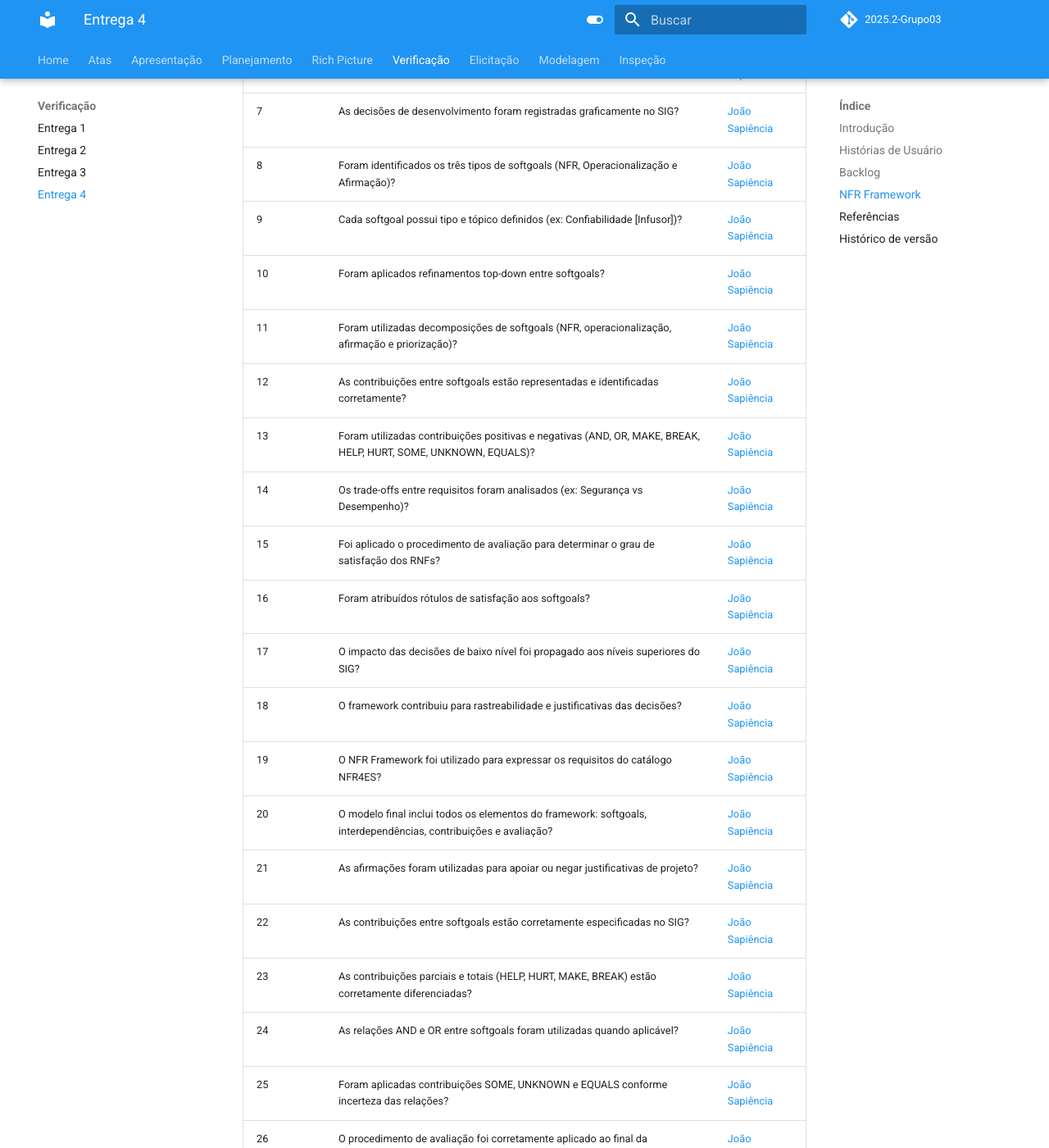
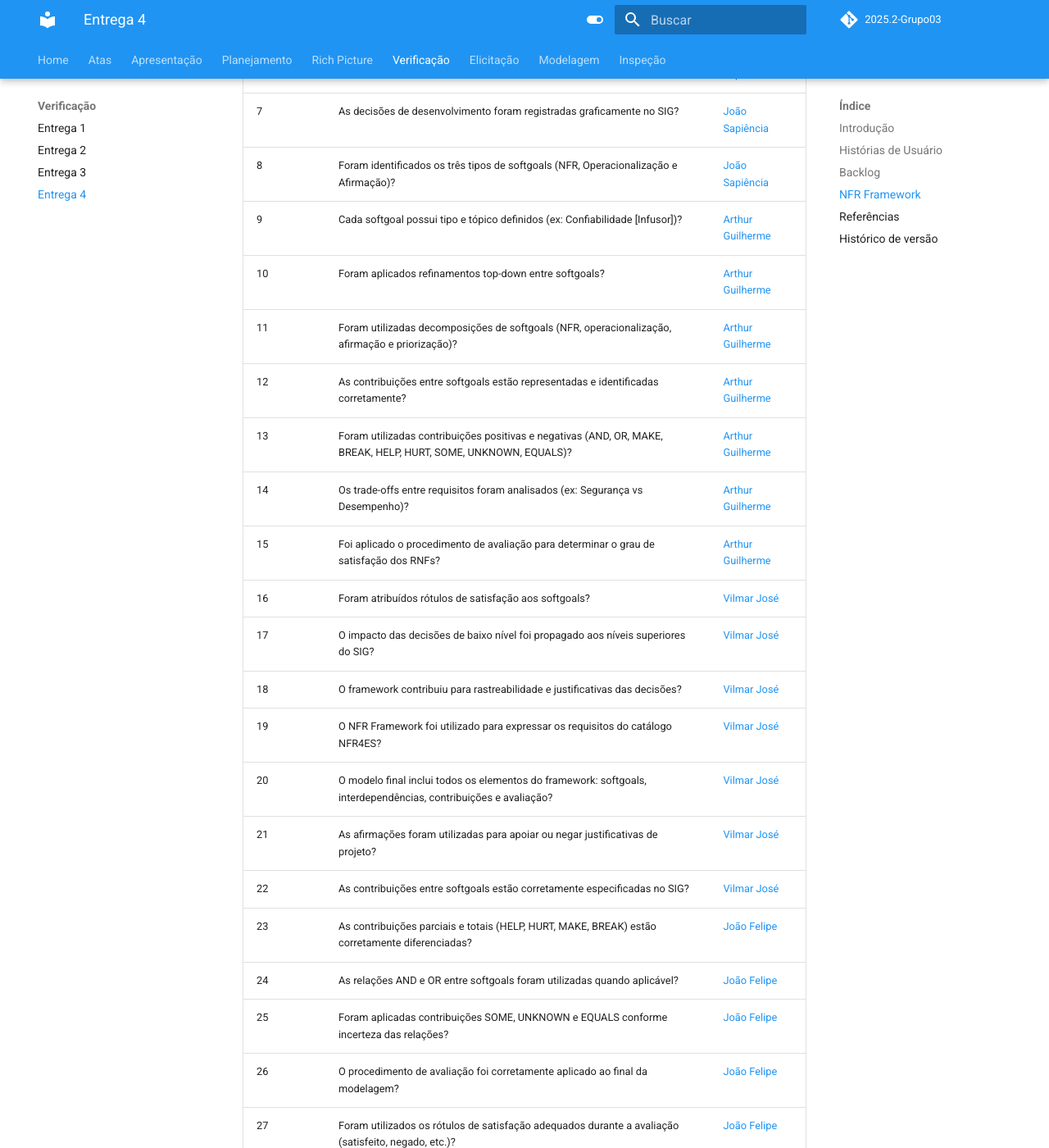
Before and after one commit to Requisitos-de-Software/2025.2-Grupo03, an MkDocs documentation site: the page built from docs/Verificacao/verificacao4.md, in a window 1280 px wide and 1400 px high, scrolled down 2928 px. Shown: the whole window at 82% size. Built offline with MkDocs 1.6.1 and Material for MkDocs 9.7.7, drawn with Linux system fonts in a browser that asks for light colours; comment, search, counter and statistics services are not loaded; some of the changed text lies outside the part shown.

Commit message:
Update verificacao4.md

```diff
--- a/docs/Verificacao/verificacao4.md
+++ b/docs/Verificacao/verificacao4.md
@@ -69,7 +69,7 @@
 <div align="center"><strong>Tabela 3: Lista de Verificação de NFR Framework</strong></div>
 
 | ID  | Item de Verificação | Autor |
-|-----|---------------------|-------|
+|-----|---------------------|--------|
 | 1   | O sistema utiliza o NFR Framework para representar e analisar requisitos não-funcionais? | [João Sapiência](https://github.com/JoaoSapiencia) |
 | 2   | Os softgoals foram definidos com clareza e sem critérios de satisfação precisos? | [João Sapiência](https://github.com/JoaoSapiencia) |
 | 3   | As inter-relações entre softgoals estão representadas? | [João Sapiência](https://github.com/JoaoSapiencia) |
@@ -78,27 +78,27 @@
 | 6   | O gráfico SIG foi criado para representar softgoals e interdependências? | [João Sapiência](https://github.com/JoaoSapiencia) |
 | 7   | As decisões de desenvolvimento foram registradas graficamente no SIG? | [João Sapiência](https://github.com/JoaoSapiencia) |
 | 8   | Foram identificados os três tipos de softgoals (NFR, Operacionalização e Afirmação)? | [João Sapiência](https://github.com/JoaoSapiencia) |
-| 9   | Cada softgoal possui tipo e tópico definidos (ex: Confiabilidade [Infusor])? | [João Sapiência](https://github.com/JoaoSapiencia) |
-| 10  | Foram aplicados refinamentos top-down entre softgoals? | [João Sapiência](https://github.com/JoaoSapiencia) |
-| 11  | Foram utilizadas decomposições de softgoals (NFR, operacionalização, afirmação e priorização)? | [João Sapiência](https://github.com/JoaoSapiencia) |
-| 12  | As contribuições entre softgoals estão representadas e identificadas corretamente? | [João Sapiência](https://github.com/JoaoSapiencia) |
-| 13  | Foram utilizadas contribuições positivas e negativas (AND, OR, MAKE, BREAK, HELP, HURT, SOME, UNKNOWN, EQUALS)? | [João Sapiência](https://github.com/JoaoSapiencia) |
-| 14  | Os trade-offs entre requisitos foram analisados (ex: Segurança vs Desempenho)? | [João Sapiência](https://github.com/JoaoSapiencia) |
-| 15  | Foi aplicado o procedimento de avaliação para determinar o grau de satisfação dos RNFs? | [João Sapiência](https://github.com/JoaoSapiencia) |
-| 16  | Foram atribuídos rótulos de satisfação aos softgoals? | [João Sapiência](https://github.com/JoaoSapiencia) |
-| 17  | O impacto das decisões de baixo nível foi propagado aos níveis superiores do SIG? | [João Sapiência](https://github.com/JoaoSapiencia) |
-| 18  | O framework contribuiu para rastreabilidade e justificativas das decisões? | [João Sapiência](https://github.com/JoaoSapiencia) |
-| 19  | O NFR Framework foi utilizado para expressar os requisitos do catálogo NFR4ES? | [João Sapiência](https://github.com/JoaoSapiencia) |
-| 20  | O modelo final inclui todos os elementos do framework: softgoals, interdependências, contribuições e avaliação? | [João Sapiência](https://github.com/JoaoSapiencia) |
-| 21  | As afirmações foram utilizadas para apoiar ou negar justificativas de projeto? | [João Sapiência](https://github.com/JoaoSapiencia) |
-| 22  | As contribuições entre softgoals estão corretamente especificadas no SIG? | [João Sapiência](https://github.com/JoaoSapiencia) |
-| 23  | As contribuições parciais e totais (HELP, HURT, MAKE, BREAK) estão corretamente diferenciadas? | [João Sapiência](https://github.com/JoaoSapiencia) |
-| 24  | As relações AND e OR entre softgoals foram utilizadas quando aplicável? | [João Sapiência](https://github.com/JoaoSapiencia) |
-| 25  | Foram aplicadas contribuições SOME, UNKNOWN e EQUALS conforme incerteza das relações? | [João Sapiência](https://github.com/JoaoSapiencia) |
-| 26  | O procedimento de avaliação foi corretamente aplicado ao final da modelagem? | [João Sapiência](https://github.com/JoaoSapiencia) |
-| 27  | Foram utilizados os rótulos de satisfação adequados durante a avaliação (satisfeito, negado, etc.)? | [João Sapiência](https://github.com/JoaoSapiencia) |
-| 28  | O impacto das decisões de baixo nível foi corretamente propagado para os softgoals superiores? | [João Sapiência](https://github.com/JoaoSapiencia) |
-| 29  | Há registro gráfico e textual das decisões de refinamento e contribuição? | [João Sapiência](https://github.com/JoaoSapiencia) |
+| 9   | Cada softgoal possui tipo e tópico definidos (ex: Confiabilidade [Infusor])? | [Arthur Guilherme](https://github.com/ArthurGuilher62) |
+| 10  | Foram aplicados refinamentos top-down entre softgoals? | [Arthur Guilherme](https://github.com/ArthurGuilher62) |
+| 11  | Foram utilizadas decomposições de softgoals (NFR, operacionalização, afirmação e priorização)? | [Arthur Guilherme](https://github.com/ArthurGuilher62) |
+| 12  | As contribuições entre softgoals estão representadas e identificadas corretamente? | [Arthur Guilherme](https://github.com/ArthurGuilher62) |
+| 13  | Foram utilizadas contribuições positivas e negativas (AND, OR, MAKE, BREAK, HELP, HURT, SOME, UNKNOWN, EQUALS)? | [Arthur Guilherme](https://github.com/ArthurGuilher62) |
+| 14  | Os trade-offs entre requisitos foram analisados (ex: Segurança vs Desempenho)? | [Arthur Guilherme](https://github.com/ArthurGuilher62) |
+| 15  | Foi aplicado o procedimento de avaliação para determinar o grau de satisfação dos RNFs? | [Arthur Guilherme](https://github.com/ArthurGuilher62) |
+| 16  | Foram atribuídos rótulos de satisfação aos softgoals? | [Vilmar José](https://github.com/VilmarFagundes) |
+| 17  | O impacto das decisões de baixo nível foi propagado aos níveis superiores do SIG? | [Vilmar José](https://github.com/VilmarFagundes) |
+| 18  | O framework contribuiu para rastreabilidade e justificativas das decisões? | [Vilmar José](https://github.com/VilmarFagundes) |
+| 19  | O NFR Framework foi utilizado para expressar os requisitos do catálogo NFR4ES? | [Vilmar José](https://github.com/VilmarFagundes) |
+| 20  | O modelo final inclui todos os elementos do framework: softgoals, interdependências, contribuições e avaliação? | [Vilmar José](https://github.com/VilmarFagundes) |
+| 21  | As afirmações foram utilizadas para apoiar ou negar justificativas de projeto? | [Vilmar José](https://github.com/VilmarFagundes) |
+| 22  | As contribuições entre softgoals estão corretamente especificadas no SIG? | [Vilmar José](https://github.com/VilmarFagundes) |
+| 23  | As contribuições parciais e totais (HELP, HURT, MAKE, BREAK) estão corretamente diferenciadas? | [João Felipe](https://github.com/MrBolt2005) |
+| 24  | As relações AND e OR entre softgoals foram utilizadas quando aplicável? | [João Felipe](https://github.com/MrBolt2005) |
+| 25  | Foram aplicadas contribuições SOME, UNKNOWN e EQUALS conforme incerteza das relações? | [João Felipe](https://github.com/MrBolt2005) |
+| 26  | O procedimento de avaliação foi corretamente aplicado ao final da modelagem? | [João Felipe](https://github.com/MrBolt2005) |
+| 27  | Foram utilizados os rótulos de satisfação adequados durante a avaliação (satisfeito, negado, etc.)? | [João Felipe](https://github.com/MrBolt2005) |
+| 28  | O impacto das decisões de baixo nível foi corretamente propagado para os softgoals superiores? | [João Felipe](https://github.com/MrBolt2005) |
+| 29  | Há registro gráfico e textual das decisões de refinamento e contribuição? | [João Felipe](https://github.com/MrBolt2005) |
 
 <div align="center">
     <strong>
```
